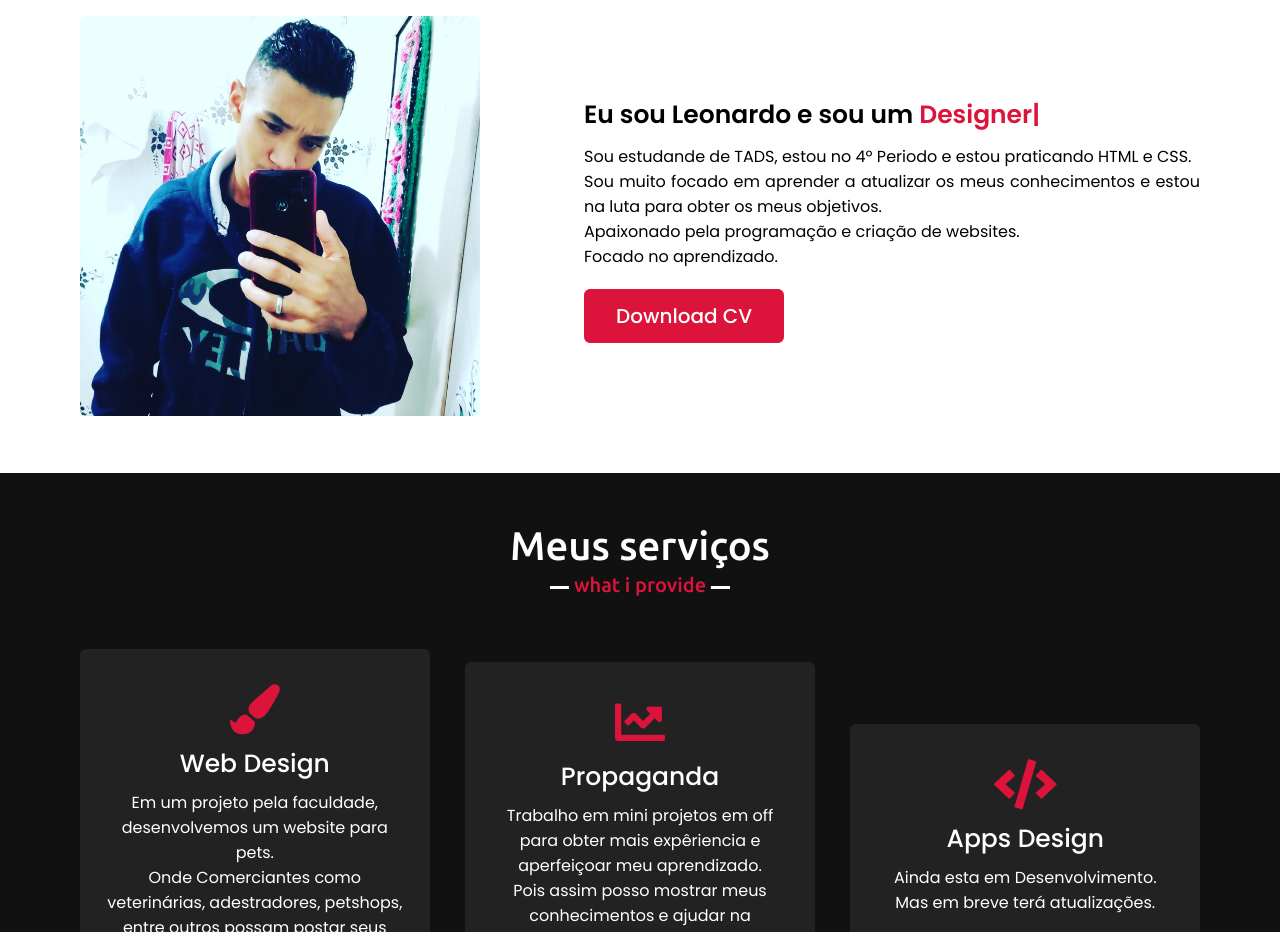
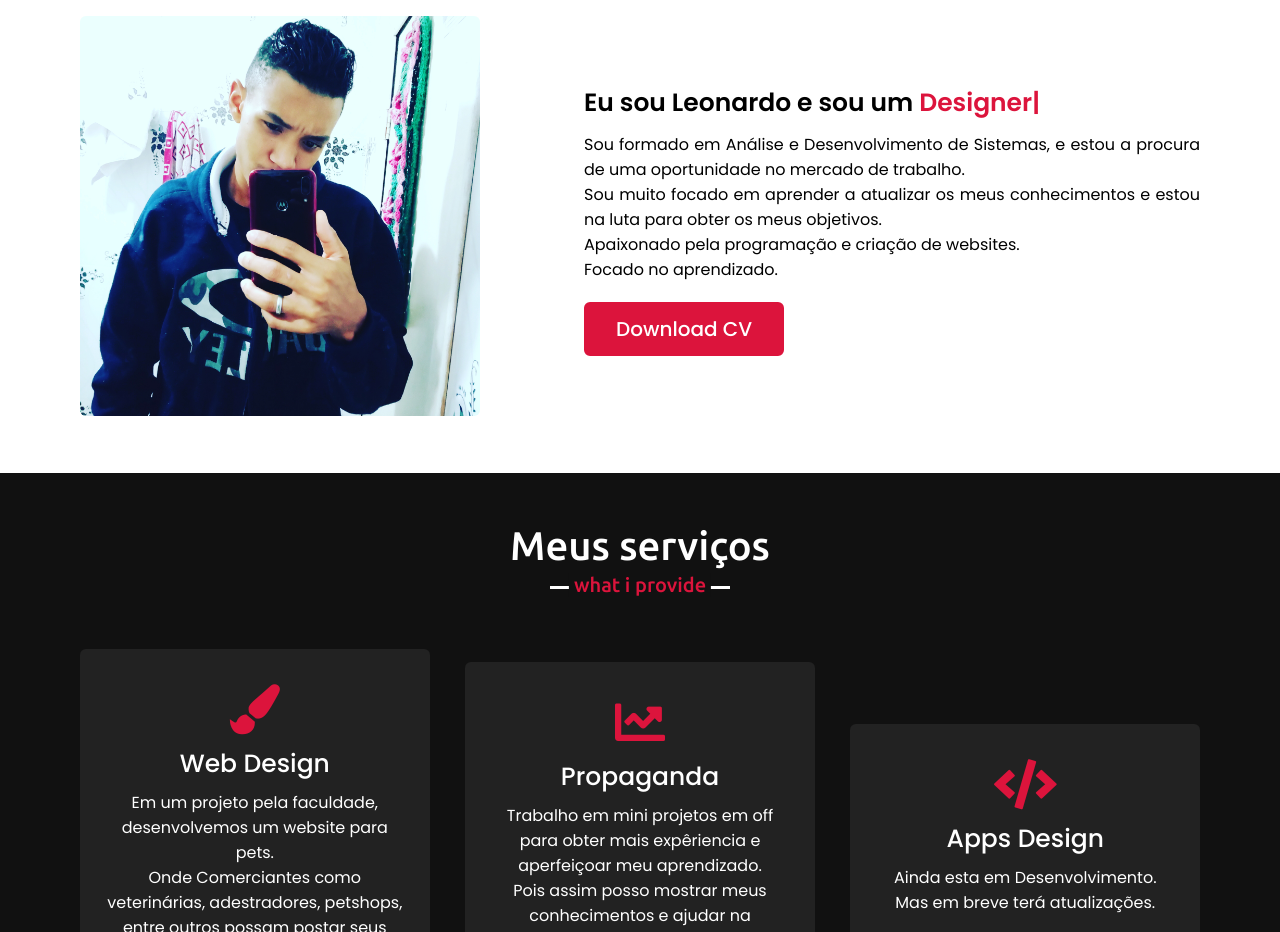
Before and after one commit to LEUZ29/Meu-Portifolio, a plain HTML site: page index.html in a window 1280 px wide. Shown: the part 960-1892 px from the top of the page. Drawn offline with nearby package versions, Linux system fonts and the light colour scheme.

Commit message:
New Update index.html

```diff
--- a/index.html
+++ b/index.html
@@ -19,7 +19,7 @@
     width: 60px;
     height: 60px;
     bottom: 40px;
-    right:  40px;
+    right: 40px;
     background-color: #25d366;
     color: #FFF;
     border-radius: 50px;
@@ -83,7 +83,7 @@
                 </div>
                 <div class="column right">
                     <div class="text">Eu sou Leonardo e sou um <span class="typing-2"></span></div>
-                    <p>Sou estudande de TADS, estou no 4º Periodo e estou praticando HTML e CSS.</p>
+                    <p>Sou formado em Análise e Desenvolvimento de Sistemas, e estou a procura de uma oportunidade no mercado de trabalho.</p>
                     <p>Sou muito focado em aprender a atualizar os meus conhecimentos e estou na luta para obter os meus objetivos.
                     </p>
                     <p>Apaixonado pela programação e criação de websites.</p>
```
